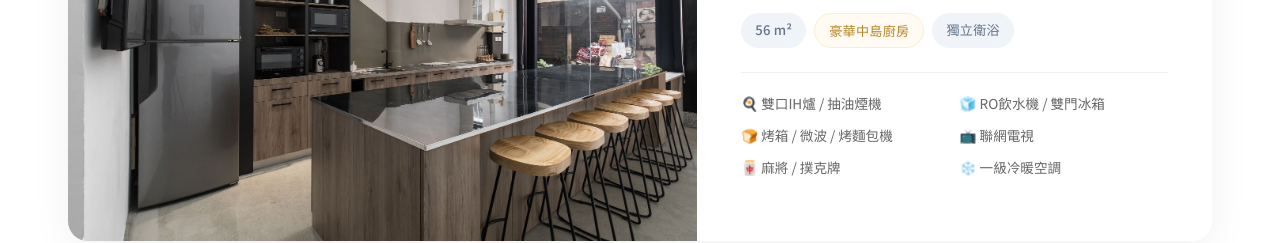
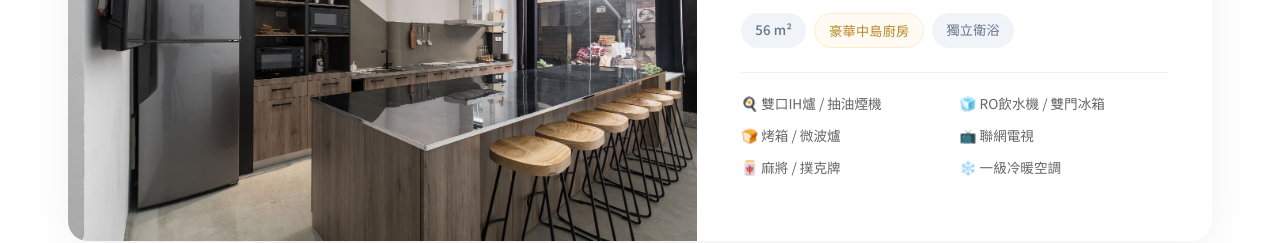
Before and after one commit to hellohouse2017/hello-stay-next, a Next.js app: page /hellohouse in a window 1280 px wide. Shown: the part 2560-2803 px from the top of the page. Built offline with nearby package versions, Linux system fonts and the light colour scheme; no server answers.

Commit message:
fix: 移除1F設備中不存在的烤麵包機

```diff
--- a/src/app/hellohouse/page.tsx
+++ b/src/app/hellohouse/page.tsx
@@ -181,7 +181,7 @@ export default function HelloHousePage() {
                                 <div className="room-amenities">
                                     <span>🍳 雙口IH爐 / 抽油煙機</span>
                                     <span>🧊 RO飲水機 / 雙門冰箱</span>
-                                    <span>🍞 烤箱 / 微波 / 烤麵包機</span>
+                                    <span>🍞 烤箱 / 微波爐</span>
                                     <span>📺 聯網電視</span>
                                     <span>🀄 麻將 / 撲克牌</span>
                                     <span>❄️ 一級冷暖空調</span>
```
